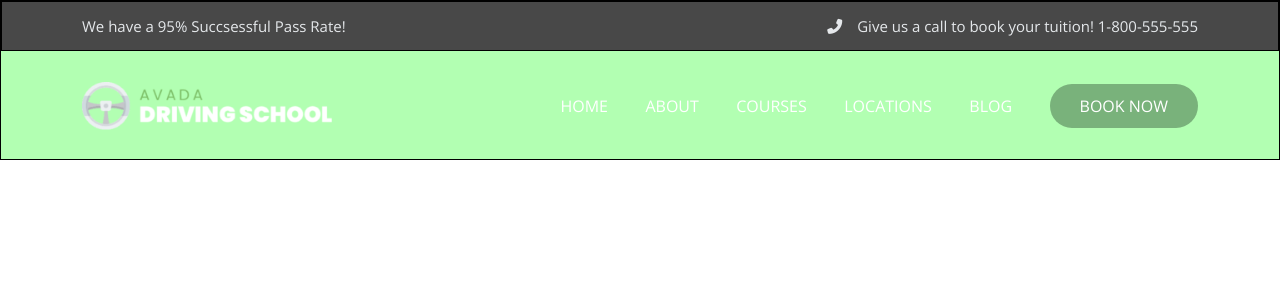
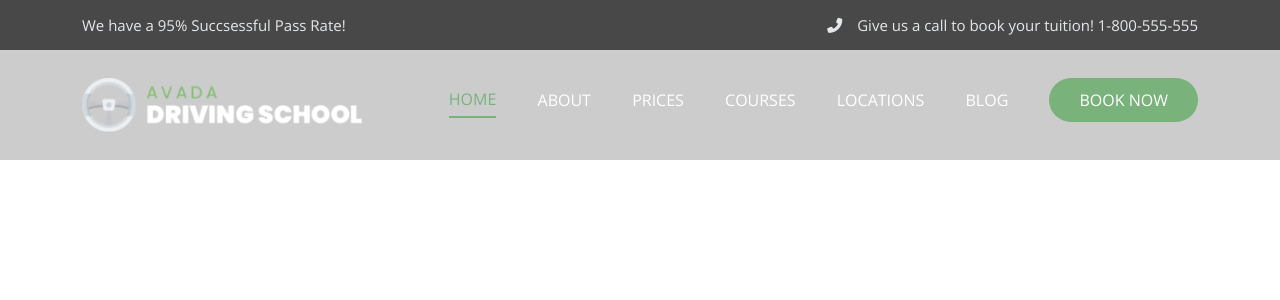
Before and after one commit to Oltion-Koceku/proj-html-vuejs, a Vue app: page / in a window 1280 px wide. Shown: the top 300 px of the page. Built offline with nearby package versions, Linux system fonts and the light colour scheme.

Commit message:
[add]header

```diff
--- a/src/components/Header.vue
+++ b/src/components/Header.vue
@@ -5,7 +5,7 @@ import mainheader from './mainheader.vue'
     data(){
       return{
         store,
-        menu: ['home', 'about', 'courses', 'locations', 'blog']
+        menu: ['home', 'about', 'prices', 'courses', 'locations', 'blog']
       }
     },
 
@@ -18,10 +18,10 @@ import mainheader from './mainheader.vue'
 
 
 <template>
-  <div class="all debug">
+  <div class="all ">
 
       <!-- divido in due l'header -->
-      <div class="top-header debug d-flex align-items-center ">
+      <div class="top-header  d-flex align-items-center ">
         <div class="container">
           <div class="info d-flex justify-content-between">
             <div class="info1">
@@ -34,12 +34,12 @@ import mainheader from './mainheader.vue'
 
         </div>
       </div>
-      <div class="container">
+      <!-- <div class="container"> -->
         <mainheader
           class="mainh"
           :menu = this.menu
           />
-      </div>
+      <!-- </div> -->
 
 
   </div>
@@ -52,10 +52,10 @@ import mainheader from './mainheader.vue'
 
 @use '../assets/scss/partials/_variables.scss' as *;
 
-.debug{
-  border: 1px solid black;
-  background-color: rgba(0, 255, 0, 0.3)
-}
+// .{
+//   border: 1px solid black;
+//   background-color: rgba(0, 255, 0, 0.3)
+// }
 
 .all{
   height: 160px;
--- a/src/components/mainheader.vue
+++ b/src/components/mainheader.vue
@@ -3,17 +3,17 @@ import buttonVue from './partials/button.vue'
 
 export default {
 
-    data(){
-      return{
+  data() {
+    return {
       textButton: "Book Now"
     }
   },
 
-    props:{
-      menu : Array
+  props: {
+    menu: Array
   },
 
-    components:{
+  components: {
     buttonVue
   }
 }
@@ -21,39 +21,56 @@ import buttonVue from './partials/button.vue'
 
 <template>
 
-      <div class="main-header d-flex justify-content-between align-items-center ">
+  <div class="main-header d-flex align-items-center">
+    <div class="container d-flex justify-content-between">
       <div class="logo">
         <img src="../img/avada-drivers-logo-2x-300x58.png" alt="avada-logo">
       </div>
       <div class="menu">
         <ul class="d-flex justify-content-between align-items-center text-white text-uppercase ">
-            <li v-for="(item, index) in menu" :key="index">{{item}}</li>
-            <buttonVue
-              :text = this.textButton
-            />
+          <li v-for="(item, index) in menu" :class="index === 0 ? 'active' : ''" :key="index">{{ item }}</li>
+          <buttonVue :text=this.textButton />
         </ul>
       </div>
+    </div>
+
   </div>
 
 </template>
 
 
 <style lang="scss" scoped>
-.logo{
-  width: 250px;
-  img{
+@use '../assets/scss/partials/_variables.scss' as *;
+
+.main-header {
+  background-color: rgba(0, 0, 0, 0.2);
+
+  .logo {
+    width: 280px;
+  }
+
+  img {
     width: 100%;
   }
+
+  .menu {
+    width: 70%;
+
+    ul {
+      margin: 0;
+
+      .active {
+        color: $bayleaf;
+        border-bottom: 2px solid $bayleaf;
+        padding-top: 5px;
+        padding-bottom: 5px;
       }
-.menu{
-  width: 60%;
-  ul{
-    margin: 0;
-    li{
+
+      li {
         list-style: none;
       }
     }
 
   }
-
+}
 </style>
```
Lines whose indentation alone changed are shown as unchanged.
